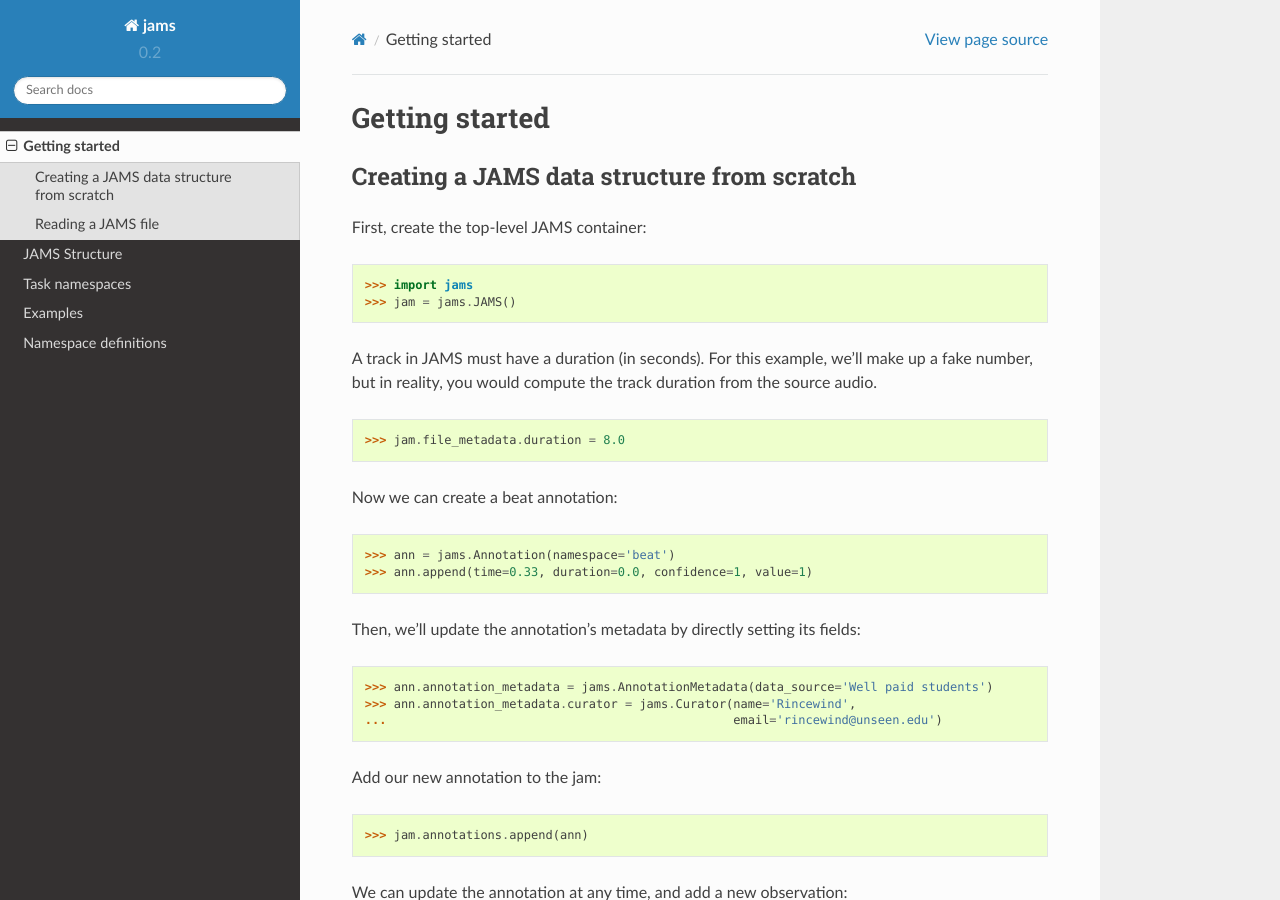
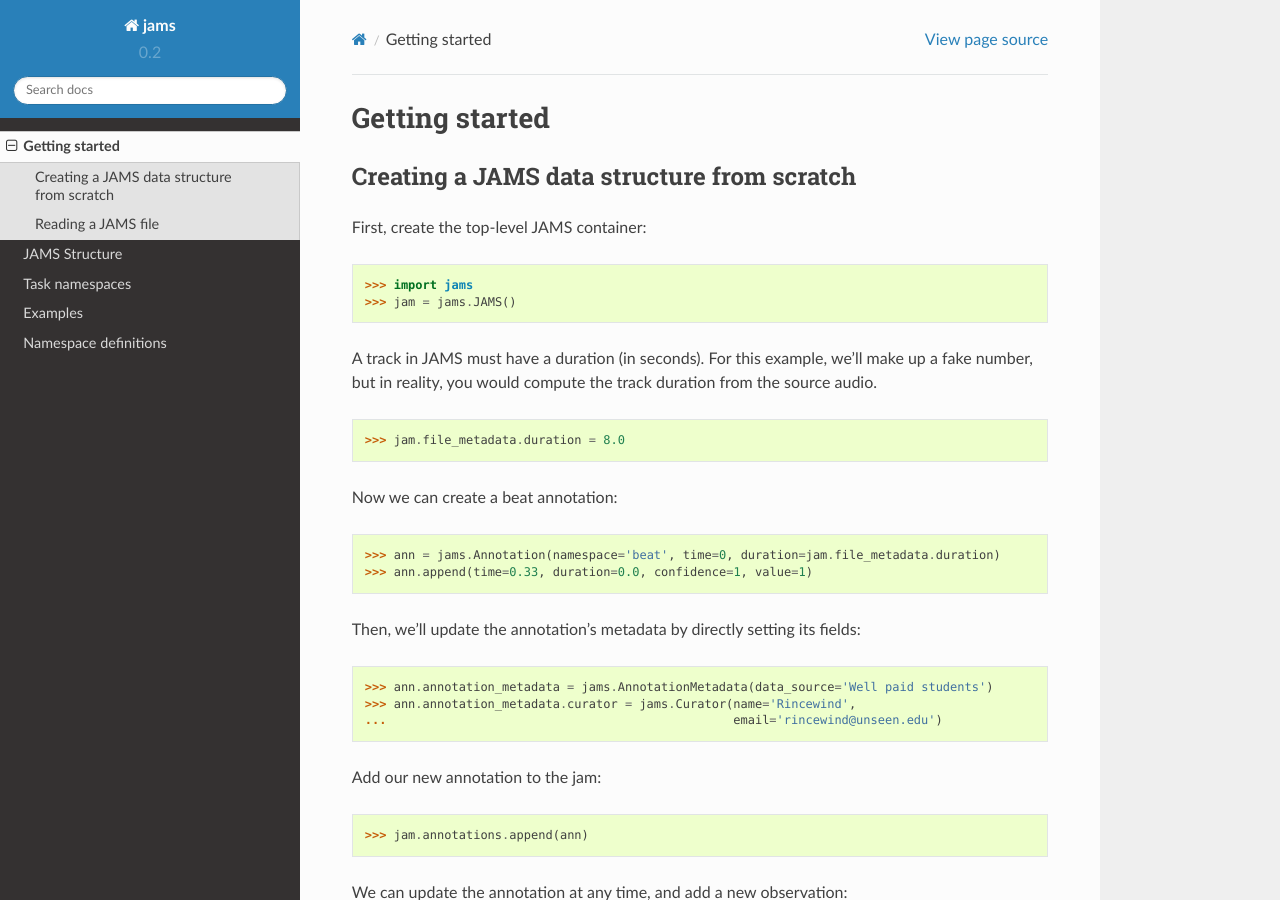
Before and after one commit to marl/jams, a Sphinx documentation site: the page built from docs/quickstart.rst, in a window 1280 px wide and 900 px high. Built offline with Sphinx 7.4.7 and the Read the Docs theme 2.0.0, drawn with Linux system fonts in a browser that asks for light colours.

Commit message:
updated quickstart

```diff
--- a/docs/quickstart.rst
+++ b/docs/quickstart.rst
@@ -15,7 +15,7 @@ reality, you would compute the track duration from the source audio.
 
 Now we can create a beat annotation:
 
-    >>> ann = jams.Annotation(namespace='beat')
+    >>> ann = jams.Annotation(namespace='beat', time=0, duration=jam.file_metadata.duration)
     >>> ann.append(time=0.33, duration=0.0, confidence=1, value=1)
 
 Then, we'll update the annotation's metadata by directly setting its fields:
```
